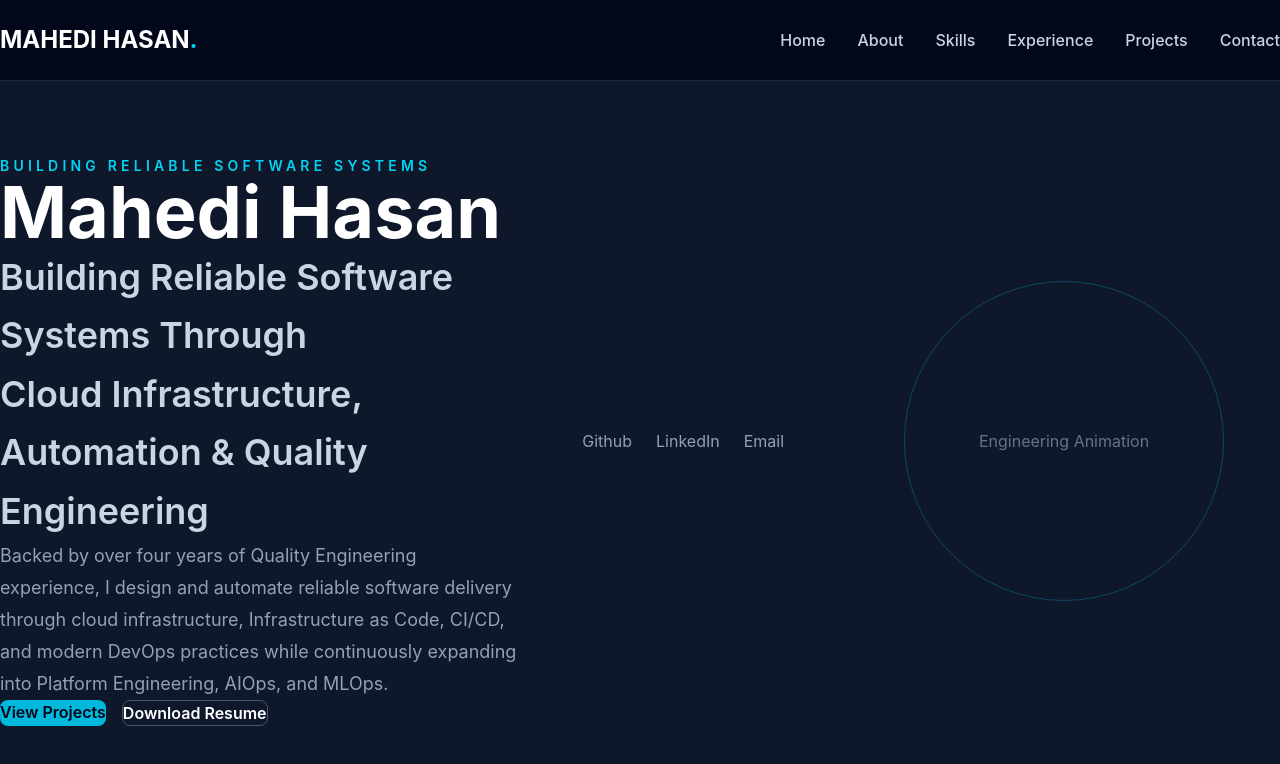
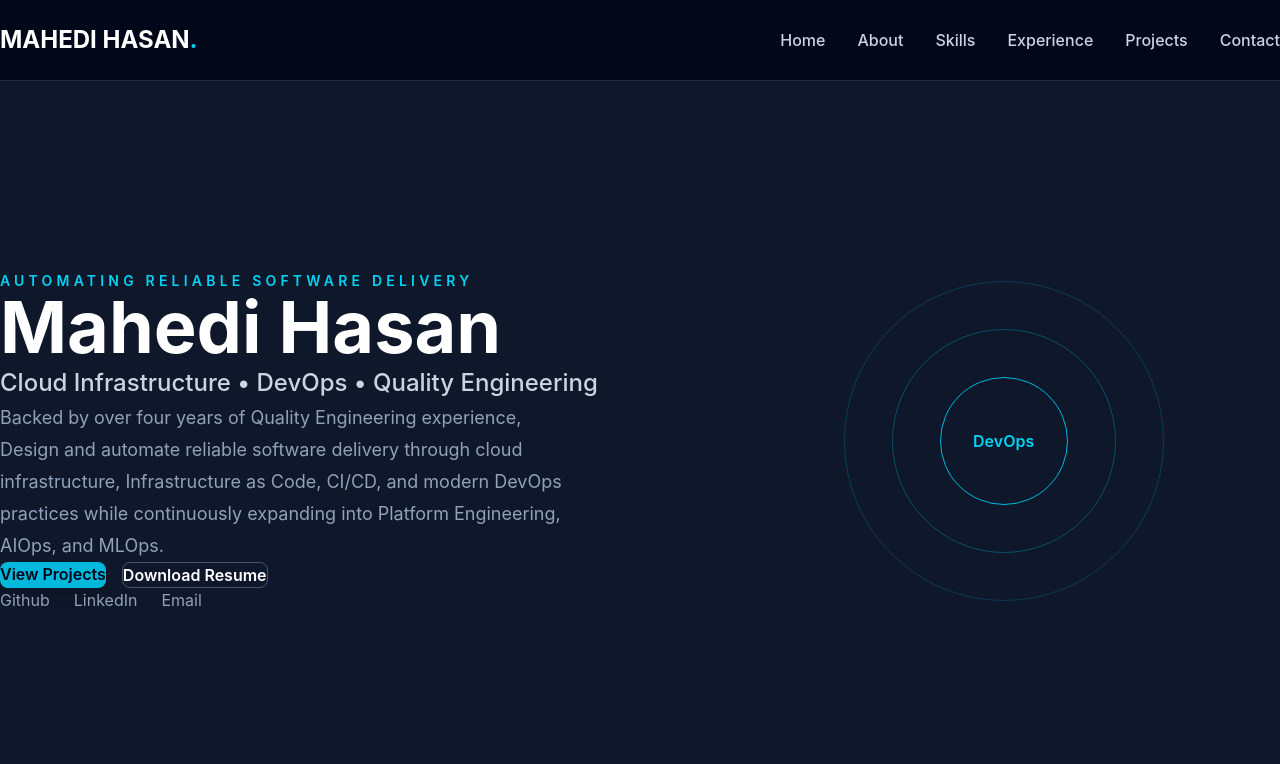
Before and after one commit to mahedihasan171/portfolio, a React (Vite) app: page / in a window 1280 px wide. Shown: the top 764 px of the page. Built offline with nearby package versions, Linux system fonts and the light colour scheme.

Commit message:
Button placement & text update

```diff
--- /dev/null
+++ b/src/components/ui/EngineeringAnimation.tsx
@@ -0,0 +1,28 @@
+/**
+ * Engineering Animation
+ *
+ * Temporary animated circle.
+ * Later this will become a DevOps
+ * engineering visualization.
+ */
+
+const EngineeringAnimation = () => {
+    return (
+      <div className="relative flex h-80 w-80 items-center justify-center">
+
+        {/* Outer Ring */}
+        <div className="absolute h-80 w-80 rounded-full border border-cyan-500/30 animate-pulse" />
+
+        {/* Middle Ring */}
+        <div className="absolute h-56 w-56 rounded-full border border-cyan-400/30" />
+
+        {/* Core */}
+        <div className="flex h-32 w-32 items-center justify-center rounded-full bg-slate-900 border border-cyan-500 text-cyan-400 font-semibold">
+          DevOps
+        </div>
+
+      </div>
+    );
+  };
+
+  export default EngineeringAnimation;
--- /dev/null
+++ b/src/components/ui/index.ts
@@ -0,0 +1 @@
+export { default } from "./EngineeringAnimation";
--- a/src/data/social.ts
+++ b/src/data/social.ts
@@ -7,11 +7,11 @@ export const socialLinks = [
 
     {
         name: "Github",
-        url: "",
+        url: "https://github.com/mahedihasan171",
     },
     {
         name: "LinkedIn",
-        url: "",
+        url: "https://www.linkedin.com/in/sqmahedi-hasan/",
     },
     {
         name: "Email",
--- a/src/sections/Hero/Hero.tsx
+++ b/src/sections/Hero/Hero.tsx
@@ -5,6 +5,7 @@
  * professional summary.
  */
 
+import EngineeringAnimation from "../../components/ui/EngineeringAnimation";
 import { socialLinks } from "../../data/social";
 
 const Hero = () => {
@@ -20,7 +21,7 @@ const Hero = () => {
 
         {/* Greeting */}
         <p className="mb-6 text-sm font-semibold uppercase tracking-[0.3em] text-cyan-400">
-            BUILDING RELIABLE SOFTWARE SYSTEMS
+           AUTOMATING RELIABLE SOFTWARE DELIVERY
         </p>
 
         {/* Name */}
@@ -29,16 +30,14 @@ const Hero = () => {
         </h1>
 
         {/* Role */}
-        <h2 className="mt-6 max-w-3xl text-2xl font-semibold leading-relaxed text-slate-300 md:text-4xl">
-        Building Reliable Software Systems Through
-        <br />
-        Cloud Infrastructure, Automation & Quality Engineering
+        <h2 className="mt-6 max-w-4xl text-2xl font-medium leading-relaxed text-slate-300 md:text-1xl">
+        Cloud Infrastructure • DevOps • Quality Engineering
         </h2>
 
         {/* Summary */}
-        <p className="mt-8 max-w-2xl text-lg leading-8 text-slate-400">
+        <p className="mt-8 max-w-xl text-lg leading-8 text-slate-400">
         Backed by over four years of Quality Engineering experience,
-        I design and automate reliable software delivery through cloud infrastructure,
+        Design and automate reliable software delivery through cloud infrastructure,
         Infrastructure as Code, CI/CD, and modern DevOps practices while continuously
         expanding into Platform Engineering, AIOps, and MLOps.
         </p>
@@ -48,7 +47,7 @@ const Hero = () => {
 
         <a
         href="#projects"
-        className="rounded-lg bg-cyan-500 px-6 py-3 text-center font-semibold text-slate-950 transition hover:bg-cyan-400"
+        className="rounded-lg bg-cyan-500 px-8 py-4 shadow-lg text-center font-semibold text-slate-950 transition hover:bg-cyan-400"
         >
         View Projects
         </a>
@@ -57,16 +56,14 @@ const Hero = () => {
         href="/resume.pdf"
         target="_blank"
         rel="noopener noreferrer"
-        className="rounded-lg border border-slate-600 px-6 py-3 text-center font-semibold text-white transition hover:border-cyan-400 hover:text-cyan-400"
+        className="rounded-lg border border-slate-600 px-8 py-4 text-center font-semibold text-white transition hover:border-cyan-400 hover:text-cyan-400"
         >
         Download Resume
         </a>
         </div>
 
-            </div>
-
-        {/* Social Links */}
-        <div className="mt-10 flex flex-wrap gap-6">
+         {/* Social Links */}
+         <div className="mt-10 flex flex-wrap gap-6">
             {socialLinks.map((social) => (
             <a
                 key={social.name}
@@ -80,12 +77,13 @@ const Hero = () => {
           ))}
         </div>
 
+            </div>
+
         {/* Right Side */}
-            <div className="flex flex-1 justify-center">
-                <div className="flex h-80 w-80 items-center justify-center rounded-full border border-cyan-500/30 text-slate-500">
-                Engineering Animation
-                </div>
-            </div>
+        <div className="flex flex-1 justify-center">
+            <EngineeringAnimation />
+        </div>
+
         </div>
 
 
```
